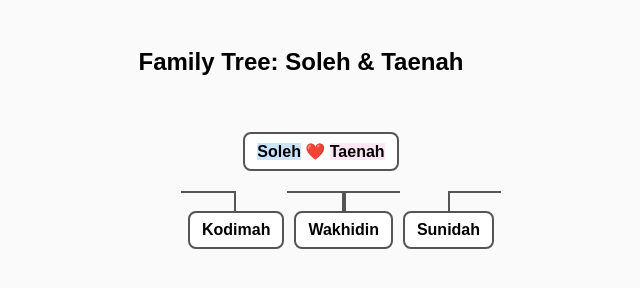
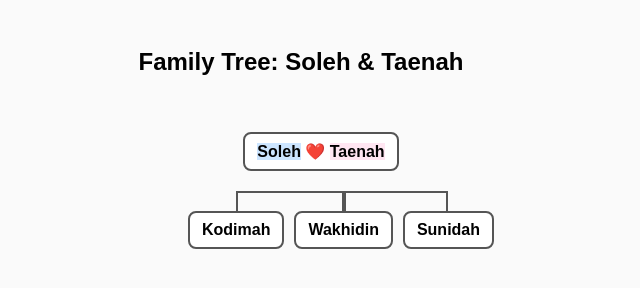
Before and after one commit to sagise-ctrl/bani-soleh, a plain HTML site: page index.html in a window 1280 px wide. Shown: the whole page, without its empty margins (339-979 px from the left). Drawn offline with Linux system fonts and the light colour scheme.

Commit message:
Update style.css

```diff
--- a/style.css
+++ b/style.css
@@ -4,10 +4,12 @@ body {
   text-align: center;
   padding: 20px;
 }
+
 .tree {
   display: flex;
   justify-content: center;
 }
+
 .tree ul {
   position: relative;
   padding-top: 20px;
@@ -15,12 +17,16 @@ body {
   display: flex;
   justify-content: center;
 }
+
 .tree li {
   text-align: center;
   position: relative;
   padding: 20px 5px 0 5px;
 }
-.tree li::before, .tree li::after {
+
+/* Garis penghubung antar node */
+.tree li::before,
+.tree li::after {
   content: '';
   position: absolute;
   top: 0;
@@ -28,25 +34,34 @@ body {
   width: 50%;
   height: 20px;
 }
+
 .tree li::before {
+  right: 50%;
+  border-right: 2px solid #555;
+}
+
+.tree li::after {
   left: 50%;
   border-left: 2px solid #555;
 }
-.tree li::after {
-  right: 50%;
-  border-right: 2px solid #555;
-}
+
+/* Hilangkan garis kalau cuma 1 anak */
 .tree li:only-child::before,
 .tree li:only-child::after {
   display: none;
 }
+
 .tree li:only-child {
   padding-top: 0;
 }
+
+/* Hilangkan garis di ujung kiri/kanan */
 .tree li:first-child::before,
 .tree li:last-child::after {
   border: none;
 }
+
+/* Kotak nama */
 .tree li div {
   display: inline-block;
   border: 2px solid #555;
@@ -55,10 +70,12 @@ body {
   background-color: white;
   font-weight: bold;
 }
+
 .male {
   background-color: #cce5ff;
   border-color: #0066cc;
 }
+
 .female {
   background-color: #ffe6f2;
   border-color: #cc0099;
```
